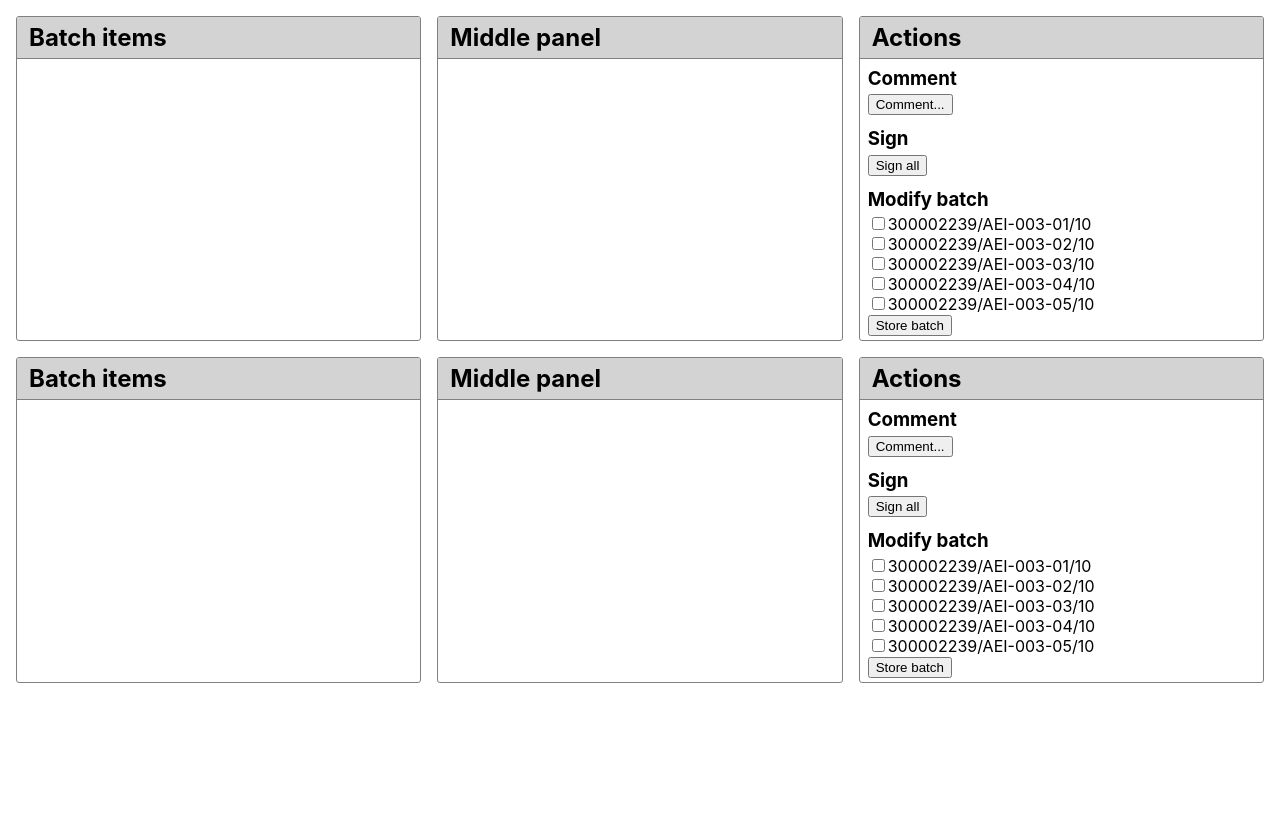
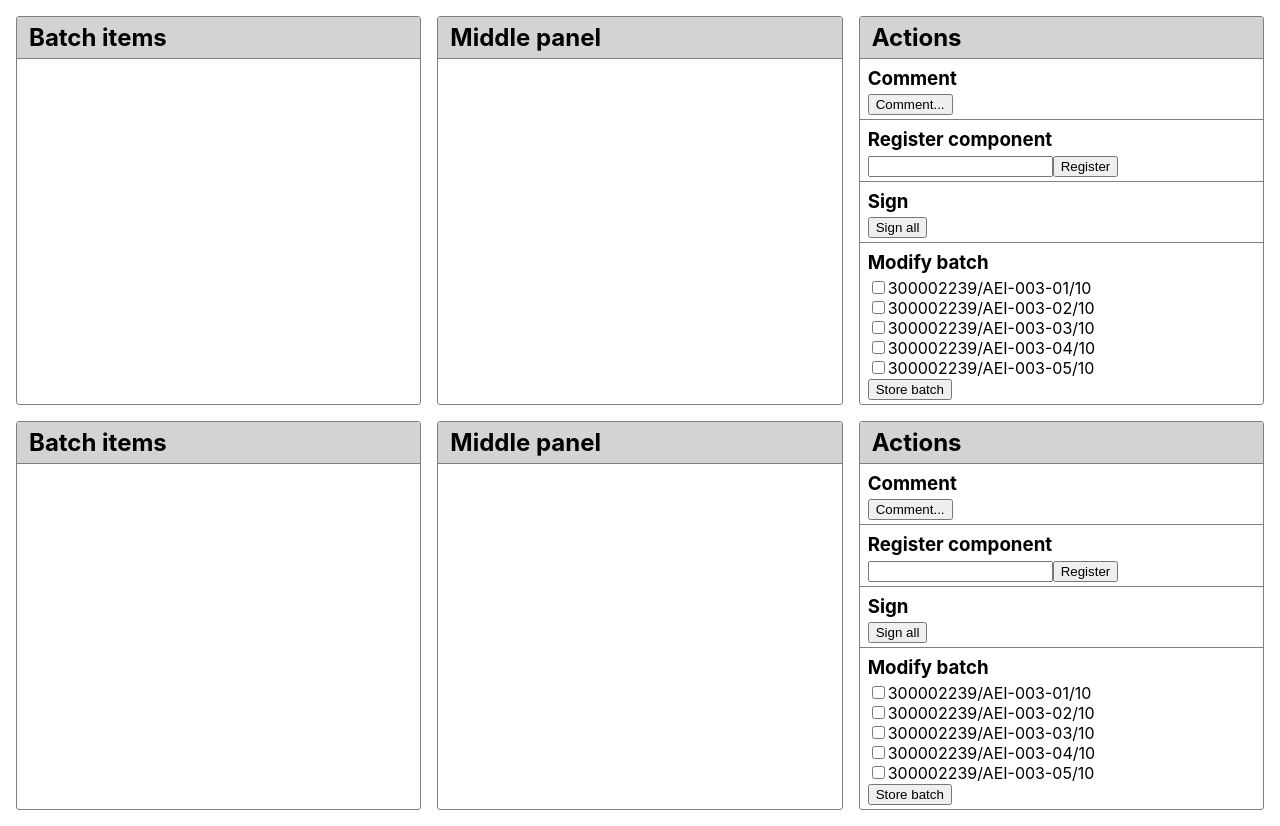
Before and after one commit to aeinbu/react-demo, a React (Create React App) app: page / in a window 1280 px wide. Before the commit the page ends 800 px from the top, so only its background shows below. Built offline with nearby package versions, Linux system fonts and the light colour scheme.

Commit message:
register component

```diff
--- a/src/App.scss
+++ b/src/App.scss
@@ -24,7 +24,7 @@ h3 {
         /* background: lightgray; */
     }
 
-    & + article {
+    article + article {
         border-top: solid thin gray;
     }
 
--- a/src/Components/Actions.jsx
+++ b/src/Components/Actions.jsx
@@ -1,4 +1,4 @@
-import React, { useContext } from "react"
+import React, { useContext, useState } from "react"
 import BatchContext from "../Roots/BatchContext"
 import { routingRoot } from "../Roots/RoutingRoot"
 import { BatchItemSelector } from "./BatchItemSelector"
@@ -10,19 +10,45 @@ function sign(identifiers) {
 
 
 export default function Actions() {
-	const { batch } = useContext(BatchContext)
 	return <>
 		<article>
 			<h3>Comment</h3>
 			<button>Comment...</button>
 		</article>
 		<article>
-			<h3>Sign</h3>
-			<button onClick={() => sign(batch)}>Sign all</button>
+			<RegisterComponent />
 		</article>
 		<article>
-			<h3>Modify batch</h3>
+			<SignOperations />
+		</article>
+		<article>
 			<BatchItemSelector />
 		</article>
 	</>
 }
+
+
+function RegisterComponent() {
+	// const { batch } = useContext(BatchContext)
+	const [inputText, setInputText] = useState("")
+	const register = () => {
+		console.log("*** registering component", inputText)
+		setInputText("")
+	}
+
+	return <>
+		<h3>Register component</h3>
+		<input type="text" value={inputText} onChange={event => setInputText(event.target.value)} />
+		<button onClick={() => register()}>Register</button>
+	</>
+}
+
+
+
+function SignOperations() {
+	const { batch } = useContext(BatchContext)
+	return <>
+		<h3>Sign</h3>
+		<button onClick={() => sign(batch)}>Sign all</button>
+	</>
+}
--- a/src/Components/BatchItemSelector.jsx
+++ b/src/Components/BatchItemSelector.jsx
@@ -10,6 +10,7 @@ export function BatchItemSelector() {
 	})))
 
 	return <>
+		<h3>Modify batch</h3>
 		{batchSelection.map((x, ix) =>
 			<div key={ix} >
 				<label>
```
